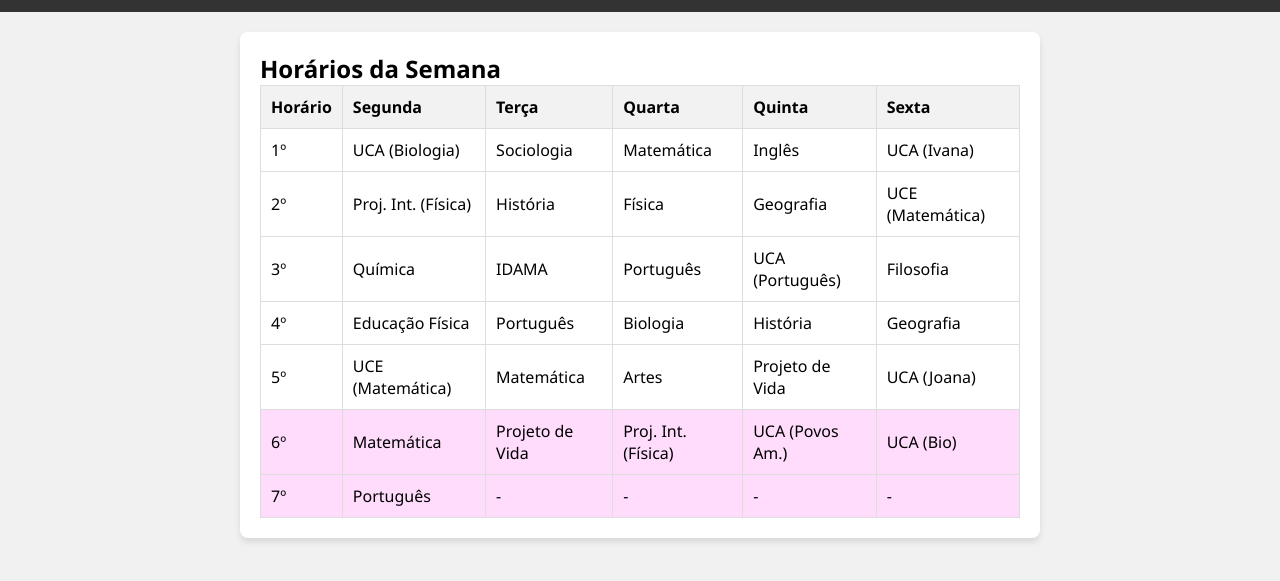
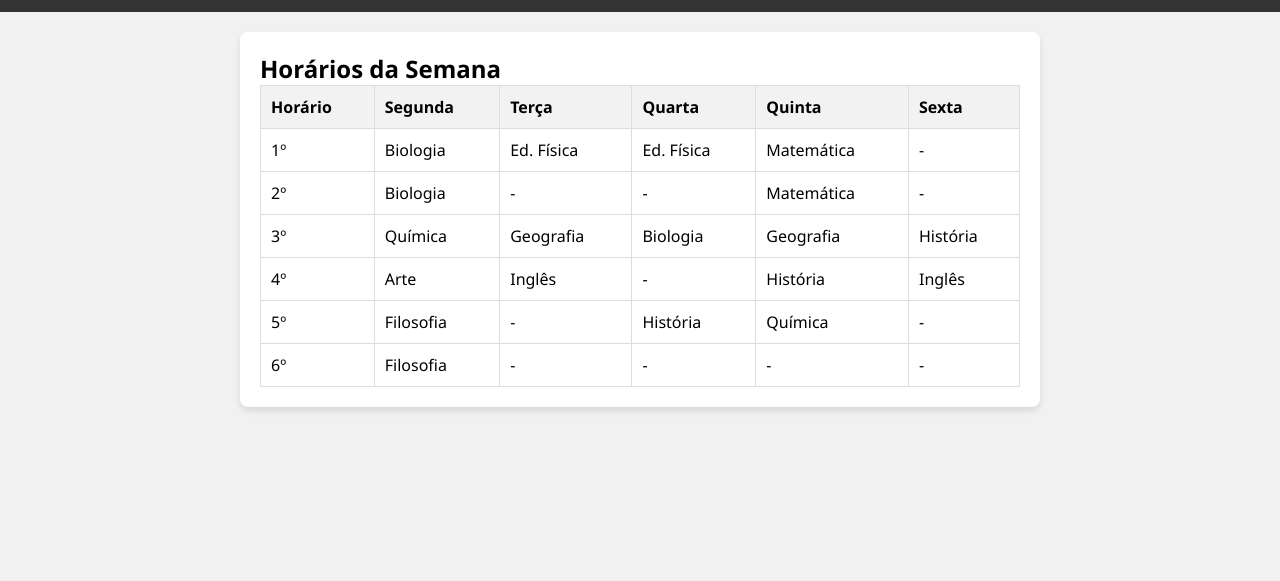
Before and after one commit to HydroXBR/304tarefas, a website: page interface/horarios.html in a window 1280 px wide. Shown: the part 83-664 px from the top of the page. Drawn offline with Linux system fonts and the light colour scheme.

Commit message:
Update horarios.html

```diff
--- a/interface/horarios.html
+++ b/interface/horarios.html
@@ -3,9 +3,9 @@
 	<head>
 		<meta charset="UTF-8">
 		<meta name="viewport" content="width=device-width, initial-scale=1.0">
-		<title>Horários - 205 Tarefas</title>
+		<title>Horários - 305 Tarefas</title>
 		<link rel="stylesheet" href="horarios.css">
-		<link rel="icon" type="image/png" href="https://i.ibb.co/TtGML6p/205.png">
+		<link rel="icon" type="image/png" href="https://s3.amazonaws.com/i.snag.gy/pPSJcD.jpg">
 	</head>
 <body>
 	<div class="navbar">
@@ -32,55 +32,47 @@
 		    <tbody>
 		        <tr>
 		            <td>1º</td>
-								<td>UCA (Biologia)</td>
-								<td>Sociologia</td>
+		            <td>Biologia</td>
+		            <td>Ed. Física</td>
+		            <td>Ed. Física</td>
 		            <td>Matemática</td>
-								<td>Inglês</td>
-								<td>UCA (Ivana)</td>
+		            <td>-</td>
 		        </tr>
 		        <tr>
 		            <td>2º</td>
-								<td>Proj. Int. (Física)</td>
-								<td>História</td>
-								<td>Física</td>
-								<td>Geografia</td>
-								<td>UCE (Matemática)</td>
+		            <td>Biologia</td>
+		            <td>-</td>
+		            <td>-</td>
+		            <td>Matemática</td>
+		            <td>-</td>
 		        </tr>
 		        <tr>
 		            <td>3º</td>
 		            <td>Química</td>
-								<td>IDAMA</td>
-								<td>Português</td>
-								<td>UCA (Português)</td>
-								<td>Filosofia</td>
+		            <td>Geografia</td>
+		            <td>Biologia</td>
+		            <td>Geografia</td>
+		            <td>História</td>
 		        </tr>
 		        <tr>
 		            <td>4º</td>
-								<td>Educação Física</td>
-								<td>Português</td>
-								<td>Biologia</td>
+		            <td>Arte</td>
+		            <td>Inglês</td>
+		            <td>-</td>
 		            <td>História</td>
-								<td>Geografia</td>
+		            <td>Inglês</td>
 		        </tr>
 		        <tr>
 		            <td>5º</td>
-								<td>UCE (Matemática)</td>
-								<td>Matemática</td>
-								<td>Artes</td>
-								<td>Projeto de Vida</td>
-								<td>UCA (Joana)</td>
+		            <td>Filosofia</td>
+		            <td>-</td>
+		            <td>História</td>
+		            <td>Química</td>
+		            <td>-</td>
 		        </tr>
-						<tr class="gr8">
+		        <tr>
 		            <td>6º</td>
-								<td>Matemática</td>
-								<td>Projeto de Vida</td>
-								<td>Proj. Int. (Física)</td>
-								<td>UCA (Povos Am.)</td>
-								<td>UCA (Bio)</td>
-						</tr>
-						<tr class="gr8">
-								<td>7º</td>
-								<td>Português</td>
+		            <td>Filosofia</td>
 		            <td>-</td>
 		            <td>-</td>
 		            <td>-</td>
```
Lines whose indentation alone changed are shown as unchanged.
